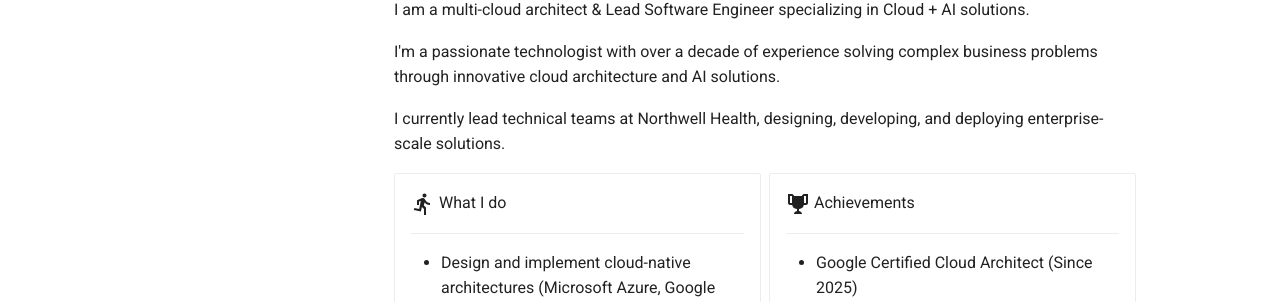
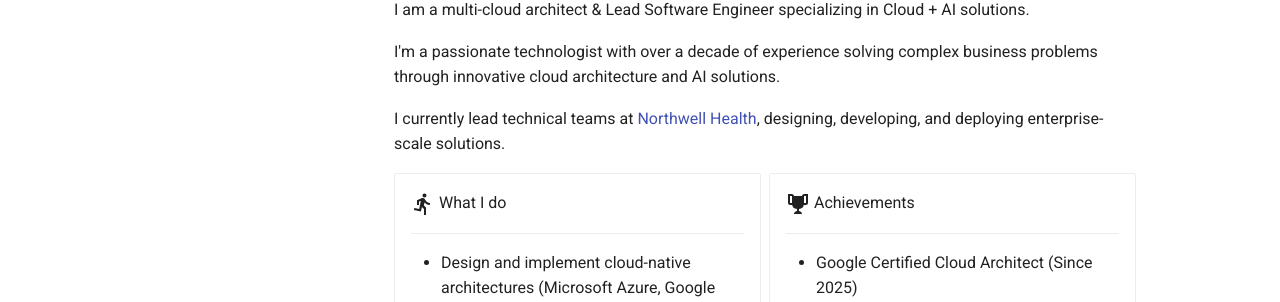
Before and after one commit to dev-kperera/blog, an MkDocs documentation site: the page built from docs/index.md, in a window 1280 px wide and 900 px high. Shown: the part 300-602 px from the top of the window. Built offline with MkDocs 1.6.1 and Material for MkDocs 9.7.7, drawn with Linux system fonts in a browser that asks for light colours; part of the change alters nothing that is shown; some of the changed text lies outside the part shown.

Commit message:
updated footer

```diff
--- a/docs/index.md
+++ b/docs/index.md
@@ -18,7 +18,7 @@ I am a multi-cloud architect & Lead Software Engineer specializing in Cloud + AI
 
 I'm a passionate technologist with over a decade of experience solving complex business problems through innovative cloud architecture and AI solutions.
 
-I currently lead technical teams at Northwell Health, designing, developing, and deploying enterprise-scale solutions.
+I currently lead technical teams at [Northwell Health](https://northwell.edu/), designing, developing, and deploying enterprise-scale solutions.
 
 <div class="grid cards" markdown>
 
--- a/mkdocs.yml
+++ b/mkdocs.yml
@@ -7,6 +7,20 @@ theme:
   features:
     - navigation.indexes
     - content.code.copy
+    - navigation.footer
+
+# Footer configurations
+extra:
+  social:
+    - icon: fontawesome/brands/linkedin
+      link: https://fosstodon.org/@squidfunk
+    - icon: fontawesome/solid/paper-plane
+      link: mailto:footer@kushanperera.com
+    - icon: fontawesome/brands/github
+      link: https://github.com/dev-kperera
+  generator: false
+
+copyright: Copyright &copy; Kushan Perera
 
 plugins:
   - search
```
